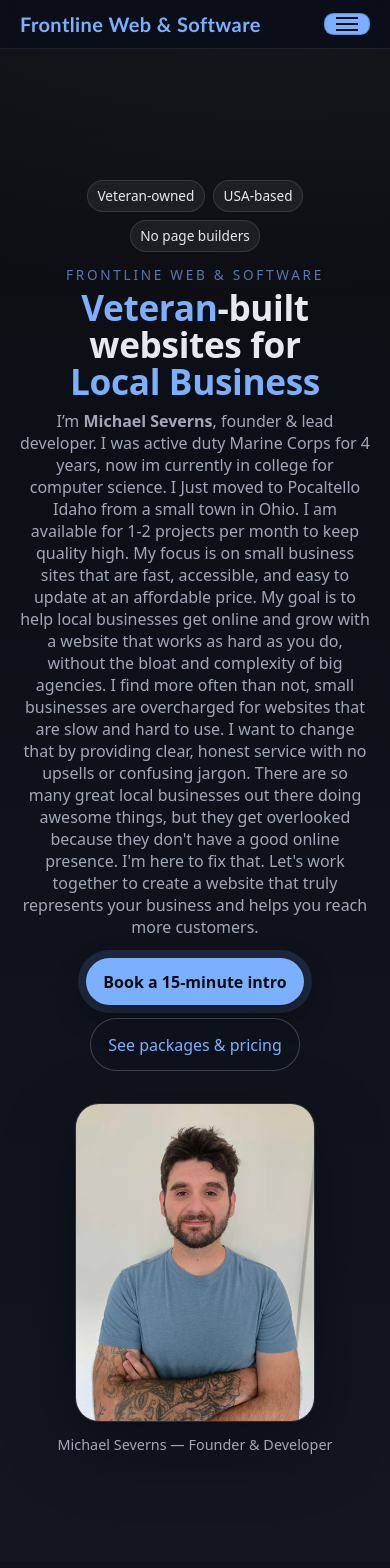
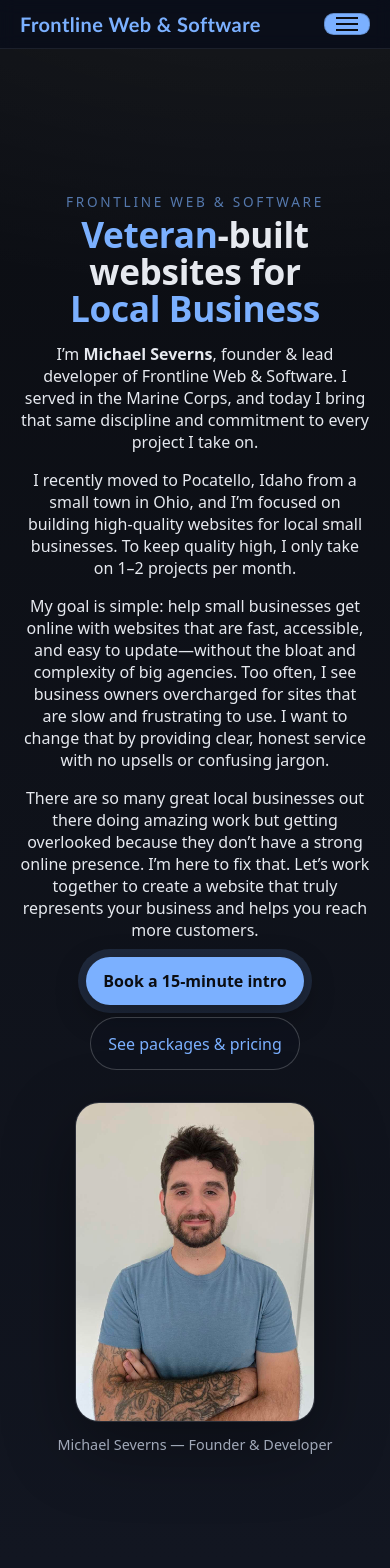
Before and after one commit to Severns-Michael/frontline-Web---Software, a React (Vite) app: page /about in a window 390 px wide. Shown: the top 1568 px of the page. Built offline with nearby package versions, Linux system fonts and the light colour scheme; no server answers.

Commit message:
finishes touches on about

```diff
--- a/src/pages/About/About.module.css
+++ b/src/pages/About/About.module.css
@@ -17,7 +17,7 @@
 .sub{ color: var(--muted); max-width: 820px; margin: .25rem auto 0; }
 
 /* Sections */
-.section{ padding: 2.5rem 0; }
+.section{ padding: 2.5rem 0;padding: clamp(40px, 5vw, 72px) 0; }
 .bandSoft{ background:#0e1320; }
 .bandDark{ background:#0c111d; }
 .h2{ font-size: clamp(1.4rem, 1.1rem + 1vw, 2rem); margin: 0 0 1rem; }
@@ -54,12 +54,14 @@
 
 
 /* Final CTA */
-.finalCta{ padding: 3rem 0; background:#0b0f1a; }
+.finalCta{ padding: 3rem 0; padding: clamp(40px, 5vw, 72px) 0; }
 .finalCard{
   text-align:center; padding:2rem; border-radius: var(--radius);
   background: linear-gradient(180deg, rgba(255,255,255,.04), rgba(255,255,255,.02));
   border: 1px solid rgba(255,255,255,.08);
   display:grid; gap:.75rem;
+  max-width: 800px;
+  margin-inline: auto;
 }
 .ctaRow{ display:flex; gap:.8rem; justify-content:center; flex-wrap:wrap; }
 .secondaryCta{
@@ -205,3 +207,12 @@
   border:1px solid rgba(255,255,255,.10);
   font-size:.85rem;
 }
+
+.sectionGap {
+  margin-top: clamp(24px, 4vw, 64px);
+}
+
+/* if you want a little extra on small screens */
+@media (max-width: 700px){
+  .sectionGap { margin-top: clamp(20px, 6vw, 56px); }
+}
--- a/src/pages/About/About.tsx
+++ b/src/pages/About/About.tsx
@@ -17,10 +17,8 @@ export default function About() {
             <div className={styles.bioGrid}>
               {/* Left: copy */}
               <div className={styles.bioCopy}>
-                <div className={styles.badgeRow}>
-                  <span className={styles.badge}>Veteran-owned</span>
-                  <span className={styles.badge}>USA-based</span>
-                  <span className={styles.badge}>No page builders</span>
+                <div className="badgeRow">
+
               </div>
 
                 <p className={styles.kicker}>Frontline Web & Software</p>
@@ -28,16 +26,29 @@ export default function About() {
                   <span className={'accent'}>Veteran</span>-built websites for <span className={'accent'}>Local Business</span>
                 </h1>
 
-                <p className={styles.intro}>
-                    I’m <strong>Michael Severns</strong>, founder & lead developer. I was active duty Marine Corps for 4 years, now im currently in college for computer science.
-                  I Just moved to Pocaltello Idaho from a small town in Ohio. I am available for 1-2 projects per month to keep quality high. My focus is on small business sites that are
-                   fast, accessible, and easy to update at an affordable price. My goal is to help local businesses get online and grow with a website that works as hard as you do,
-                    without the bloat and complexity of big agencies. I find more often than not, small businesses are overcharged for websites that are slow and hard to use.
-                    I want to change that by providing clear, honest service with no upsells or confusing jargon. There are so many great local businesses out there doing awesome things,
-                    but they get overlooked because they don't have a good online presence. I'm here to fix that. Let's work together to create a website that truly represents your business
-                     and helps you reach more customers.
+                          <p>
+                          I’m <strong>Michael Severns</strong>, founder & lead developer of Frontline Web & Software.
+                          I served in the Marine Corps, and today I bring that same discipline
+                          and commitment to every project I take on.
+                        </p>
 
+                        <p>
+                          I recently moved to Pocatello, Idaho from a small town in Ohio, and I’m focused on building
+                          high-quality websites for local small businesses. To keep quality high, I only take on
+                          1–2 projects per month.
+                        </p>
 
+                        <p>
+                          My goal is simple: help small businesses get online with websites that are fast, accessible,
+                          and easy to update—without the bloat and complexity of big agencies. Too often, I see business
+                          owners overcharged for sites that are slow and frustrating to use. I want to change that by
+                          providing clear, honest service with no upsells or confusing jargon.
+                        </p>
+
+                        <p>
+                          There are so many great local businesses out there doing amazing work but getting overlooked
+                          because they don’t have a strong online presence. I’m here to fix that. Let’s work together
+                          to create a website that truly represents your business and helps you reach more customers.
                         </p>
 
                 <div className={styles.ctaRow}>
@@ -64,7 +75,7 @@ export default function About() {
 
 
         {/* PROCESS */}
-        <section id="process" className={`${styles.section} ${styles.bandSoft} vh snap anchor`}>
+        <section id="process" className={`${styles.section} ${styles.bandSoft}`} aria-labelledby="process-title">
           <div className="container">
             <h2 className={styles.h2}>Our process</h2>
 
@@ -110,17 +121,8 @@ export default function About() {
               </li>
             </ol>
 
-            <div className={styles.ctaRow} style={{ marginTop: '.8rem' }}>
-              <Link to="/contact" className={`button ${styles.glowCta}`}>Book a 15-minute intro</Link>
-            </div>
-          </div>
-        </section>
-
-
            {/* CTA */}
-      <section className={`${styles.finalCta} vh snap anchor`}>
-        <div className="container">
-          <div className={styles.finalCard}>
+            <div className={styles.finalCard} style={{ marginTop: '5.5rem' }}>
               <h2>Want a quick plan for your site?</h2>
               <p>I’ll look at what you have and outline the three fastest wins.</p>
               <div className={styles.ctaRow}>
--- a/src/styles/global.css
+++ b/src/styles/global.css
@@ -146,3 +146,19 @@ a, button, summary, [role="button"] { -webkit-tap-highlight-color: transparent;
 @media (hover: none) and (pointer: coarse) {
   button:active { background: inherit !important; filter: none !important; opacity: 1 !important; }
 }
+
+.badgeRow{
+  display:flex; gap:.5rem; flex-wrap:wrap; margin-bottom:.75rem;
+}
+.miniProof{
+  list-style:none; padding:0; margin:0;
+  display:flex; gap:.5rem; flex-wrap:wrap;
+  color:var(--brand);
+}
+.miniProof li{
+  padding:.25rem .55rem; border-radius:999px;
+  background:rgba(255,255,255,.05);
+  border:1px solid rgba(255,255,255,.10);
+  font-size:1rem;
+  font-weight:600;
+}
```
Lines whose indentation alone changed are shown as unchanged.
